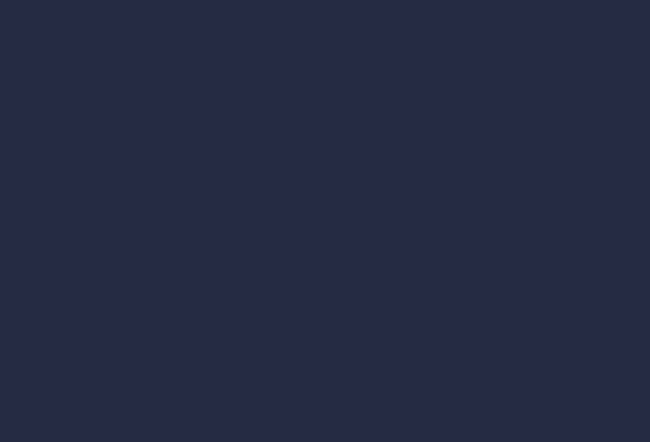
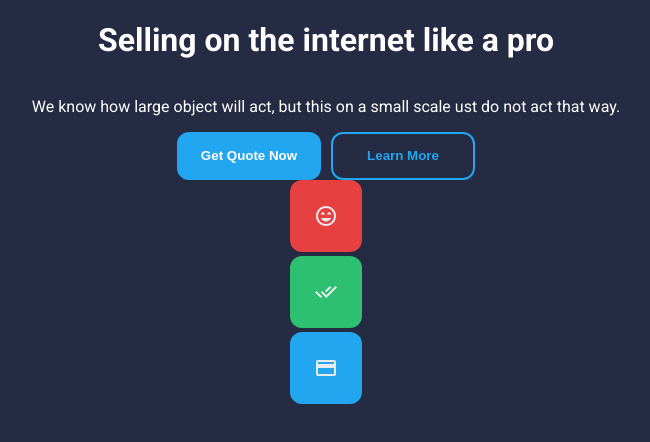
Before and after one commit to isterikas/uzduotis19, a plain HTML site: page index.html in a window 1280 px wide. Shown: the whole page, without its empty margins (314-964 px from the left). Drawn offline with Linux system fonts and the light colour scheme.

Commit message:
significantly changed project

```diff
--- a/index.html
+++ b/index.html
@@ -7,6 +7,21 @@
     <title>Github užduotis</title>
 </head>
 <body>
-
+    <main>
+        <div class="upper">
+    <h1 class="whiteFont">Selling on the internet like a pro</h1>
+    <p class="whiteFont">We know how large object will act, but this on a small scale ust do not act that way.</p>
+    <div class="buttons"><button class="lightButton whiteFont">Get Quote Now</button><button class="darkButton">Learn More</button></div>
+<div>
+<img src="./images/mood.svg" alt="smile" class="smile">
+</div>
+<div>
+<img src="./images/ticks.svg" alt="tick" class="tick">
+</div>
+<div>
+    <img src="./images/creditCard.svg" alt="card" class="creditCard">
+</div>
+</div>
+</main>
 </body>
 </html>
--- a/styles/style.css
+++ b/styles/style.css
@@ -1,3 +1,53 @@
+@import url('https://fonts.googleapis.com/css2?family=Roboto:ital,wght@0,100;0,300;0,400;0,500;0,700;0,900;1,100;1,300;1,400;1,500;1,700;1,900&display=swap');
 body{
     background-color: #252B42;
+    font-family: "Roboto";
+    width: 80%;
+    margin: auto;
 }
+.smile{
+    padding: 1.5rem;
+    background-color: #E64040;
+    border-radius: 12px;
+}
+.tick{
+    padding: 1.5rem;
+    background-color: #2DC071;
+    border-radius: 12px;
+}
+.creditCard{
+    padding: 1.5rem;
+    background-color: #23A6F0;
+    border-radius: 12px;
+}
+.whiteFont{
+    color: #fff;
+}
+.lightButton{
+    background-color: #23A6F0;
+    border: none;
+    border-radius: 12px;
+    height: 3rem;
+    width: 9rem;
+    font-weight: bold;
+}
+.darkButton{
+    background-color: #252B42;
+    border: 2px solid #23A6F0;
+    color: #23A6F0;
+    border-radius: 12px;
+    height: 3rem;
+    width: 9rem;
+    font-weight: bold;
+}
+.buttons{
+    width: 100%;
+    display: flex;
+    gap: 10px;
+    justify-content: center;
+}
+.upper{
+    display: flex;
+    flex-direction: column;
+    align-items: center;
+}
```
Also changed, not shown: images/creditCard.svg (added), images/mood.svg (added), images/ticks.svg (added).
